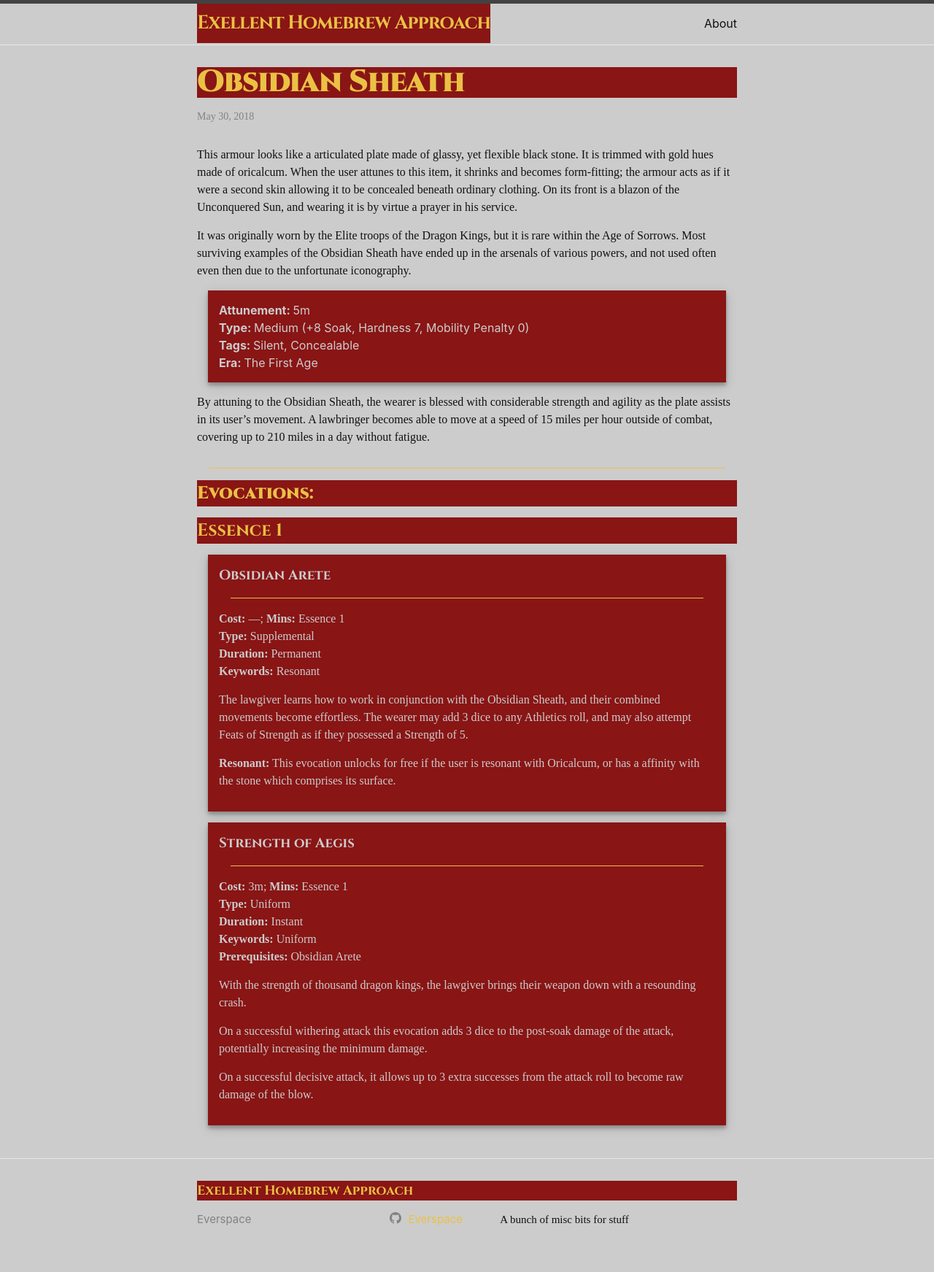
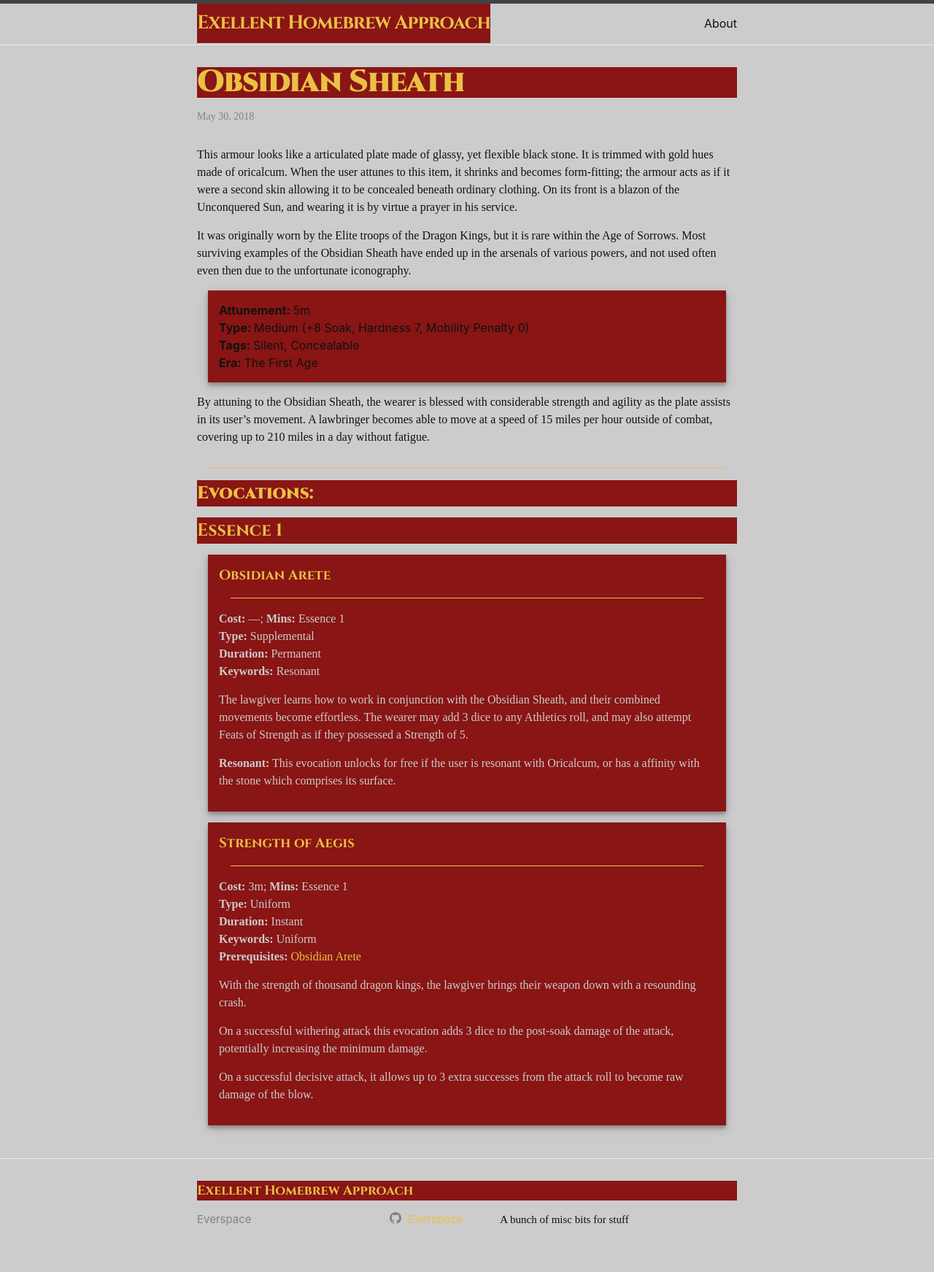
Before and after one commit to Everspace/Excellent-Homebrew-Approach, a Jekyll site: the page built from content/_artifacts/armour/Obsidian Sheath.md, in a window 1280 px wide. Shown: the whole page at 73% size. Built offline with Jekyll 4.4.1, drawn with Linux system fonts in a browser that asks for light colours; some web fonts are replaced.

Commit message:
Fix cards not getting correct colors, but should rework cascade later

```diff
--- a/_sass/dynast/_layout.scss
+++ b/_sass/dynast/_layout.scss
@@ -7,6 +7,6 @@
               0px 4px  5px rgba(0, 0, 0, 0.25)
 }
 
-.card * {
+.card p, .card ul, .card ol {
   color: $highlight-font-color !important;
 }
```
